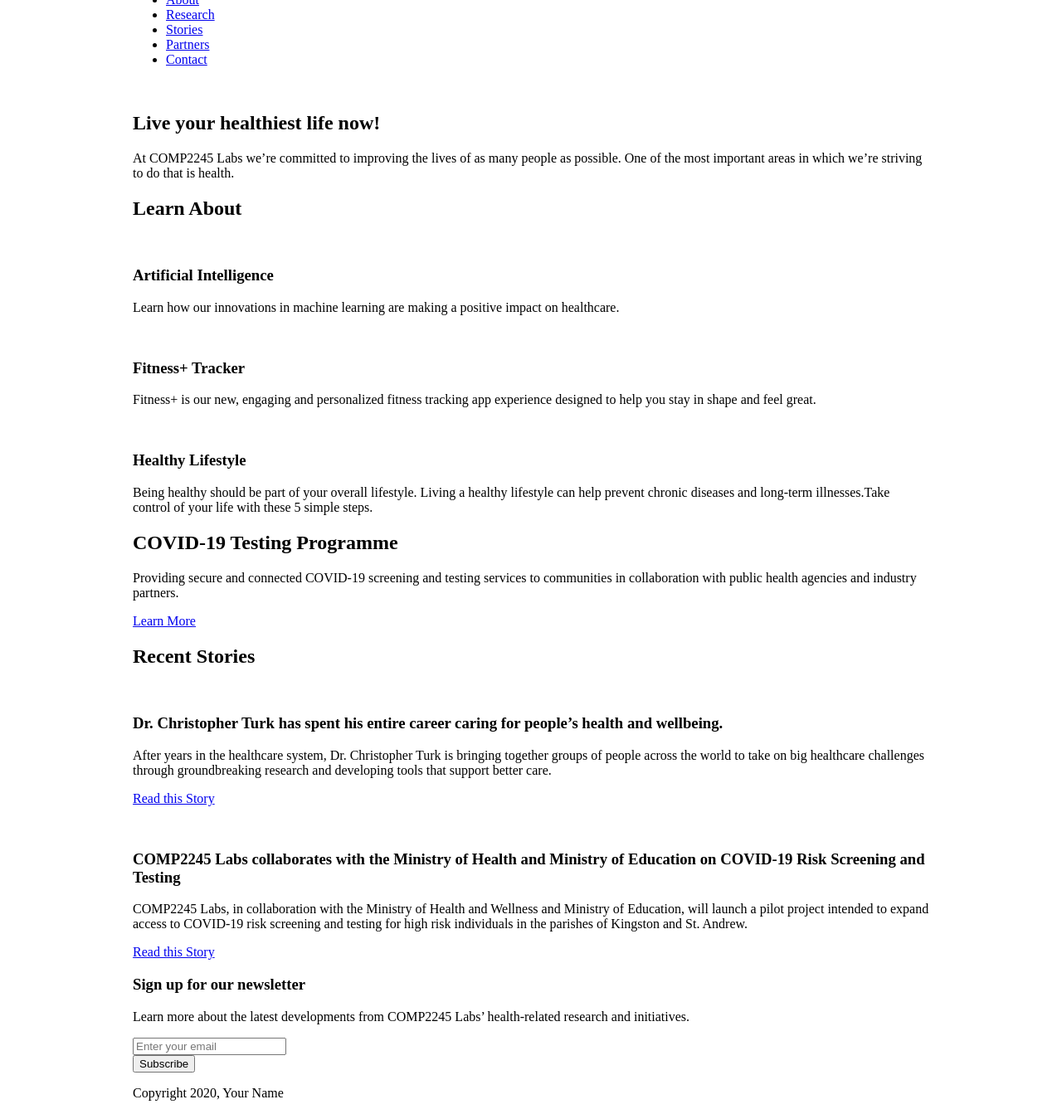
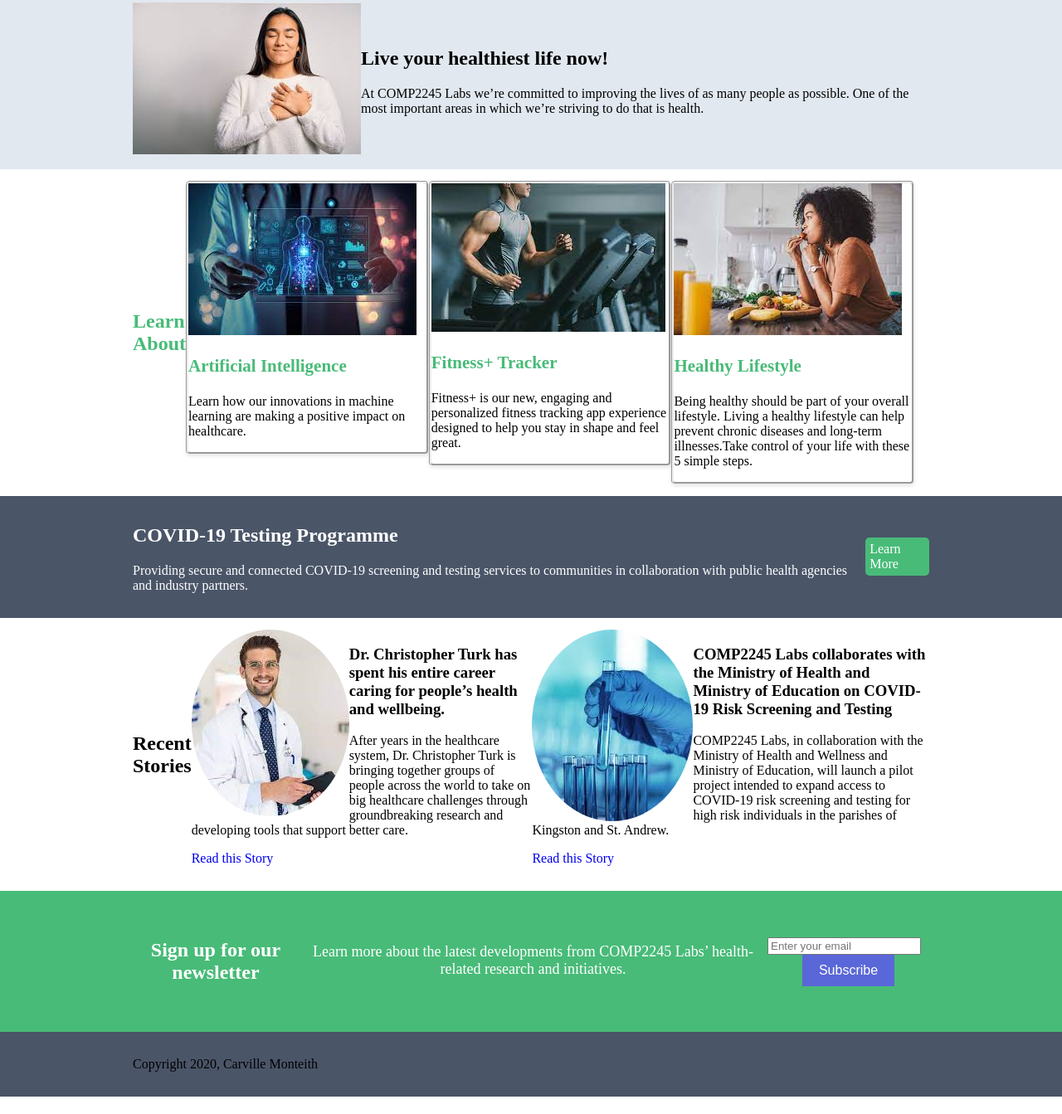
Before and after one commit to DiscontentedWanderer/info2180-project1, a plain HTML site: page index.html in a window 1280 px wide. Shown: the part 89-1432 px from the top of the page at 83% size. After the commit the page ends 1411 px from the top, so only its background shows below. Drawn offline with Linux system fonts and the light colour scheme.

Commit message:
Completed Files Added

```diff
--- a/index.html
+++ b/index.html
@@ -10,14 +10,14 @@
 <body>
     <header>
         <div class="container">
-            <h1>COMP2245 Project 1</h1>
+            <h1>INFO 2180 Project 1</h1>
             <nav>
                 <ul>
-                    <li><a href="#">About</a></li>
-                    <li><a href="#">Research</a></li>
-                    <li><a href="#">Stories</a></li>
-                    <li><a href="#">Partners</a></li>
-                    <li><a href="#">Contact</a></li>
+                    <li><a href="#">About </a></li>
+                        <li><a href="#">Research </a></li>
+                            <li><a href="#">Stories </a></li>
+                                <li><a href="#">Partners </a></li>
+                                    <li><a href="#">Contact </a></li>
                 </ul>
             </nav>
         </div>
@@ -26,7 +26,7 @@
         <section class="overview-hero">
             <div class="container">
                 <div class="overview-hero-image">
-                    <img src="#" alt="">
+                    <img src="headerpicture.jpeg" alt="" class = image>
                 </div>
                 <div class="overview-hero-text">
                     <h2>Live  your healthiest life now!</h2>
@@ -39,21 +39,21 @@
                 <h2>Learn About</h2>
                 <div class="cards">
                     <div class="card">
-                        <img src="#" alt="">
+                        <img src="healthai.jpeg" alt="">
                         <div class="card-body">
                             <h3>Artificial Intelligence</h3>
                             <p>Learn how our innovations in machine learning are making a positive impact on healthcare.</p>
                         </div>
                     </div>
                     <div class="card">
-                        <img src="#" alt="">
+                        <img src="fitness.jpeg" alt="">
                         <div class="card-body">
                             <h3>Fitness+ Tracker</h3>
                             <p>Fitness+ is our new, engaging and personalized fitness tracking app experience designed to help you stay in shape and feel great.</p>
                         </div>
                     </div>
                     <div class="card">
-                        <img src="#" alt="">
+                        <img src="healthylifestyle.jpeg" alt="">
                         <div class="card-body">
                             <h3>Healthy Lifestyle</h3>
                             <p>Being healthy should be part of your overall lifestyle. Living a healthy lifestyle can help prevent chronic diseases and long-term illnesses.Take control of your life with these 5 simple steps.</p>
@@ -69,7 +69,7 @@
                     <p>Providing secure and connected COVID-19 screening and testing services to communities in collaboration with public health agencies and industry partners.</p>
                 </div>
                 <div class="cta">
-                    <a href="#" class="btn">Learn More</a>
+                    <a href="" class="btn">Learn More</a>
                 </div>
             </div>
         </section>
@@ -77,7 +77,7 @@
             <div class="container">
                 <h2>Recent Stories</h2>
                 <article>
-                    <img src="" alt="">
+                    <img src="healthprofessional.jpeg" alt="" class = "image1">
                     <div class="article-body">
                         <h3>Dr. Christopher Turk has spent his entire career caring for people’s health and wellbeing.</h3>
                         <p>After years in the healthcare system, Dr. Christopher Turk is bringing together groups of people across the world to take on big healthcare challenges through groundbreaking research and developing tools that support better care.</p>
@@ -85,7 +85,7 @@
                     </div>
                 </article>
                 <article>
-                    <img src="" alt="">
+                    <img src="testing.jpeg" alt="" class="image2">
                     <div class="article-body">
                         <h3>COMP2245 Labs collaborates with the Ministry of Health and Ministry of Education on COVID-19 Risk Screening and Testing</h3>
                         <p>COMP2245 Labs, in collaboration with the Ministry of Health and Wellness and Ministry of Education, will launch a pilot project intended to expand access to COVID-19 risk screening and testing for high risk individuals in the parishes of Kingston and St. Andrew.</p>
@@ -110,7 +110,7 @@
     </main>
     <footer>
         <div class="container">
-            <p>Copyright 2020, Your Name</p>
+            <p>Copyright 2020, Carville Monteith</p>
         </div>
     </footer>
 </body>
--- a/scripts.js
+++ b/scripts.js
@@ -1 +1,24 @@
 /* Add your JavaScript to this file */
+document.addEventListener("DOMContentLoaded", function () {
+    const form = document.querySelector("form");
+    const emailInput = document.getElementById("email");
+    const messageDiv = document.querySelector(".message");
+
+    form.addEventListener("submit", function (event) {
+      event.preventDefault();
+
+      const email = emailInput.value.trim();
+
+      if (email === "") {
+        // Display an error message if the email input is empty
+        messageDiv.textContent = "Please enter a valid email address.";
+      } else {
+        // Display a success message with the entered email address
+        messageDiv.textContent = `Thank you! Your email address ${email} has been added to our mailing list!`;
+
+        // You can also reset the form or clear the email input if needed
+        // form.reset();
+        // emailInput.value = "";
+      }
+    });
+  });
--- a/styles.css
+++ b/styles.css
@@ -8,4 +8,175 @@ body {
     margin: 0 auto;
     max-width: 960px;
     width: 100%;
+    display:flex;
+    justify-content:space-between;
+    align-items: center;
+    padding: 14px 16px;
+
+
+
 }
+
+
+
+header h1
+{
+    font-size: 18px;
+}
+
+a
+{
+    text-decoration: none;
+
+}
+
+
+nav a
+{
+
+    margin-bottom: 200px;
+    text-decoration: none;
+    color:#6b7280
+
+
+}
+
+a:hover
+{
+    color:#5A67D8;
+}
+
+
+nav li
+{
+    display: inline-block;
+
+}
+
+.overview-hero
+{
+    background-color: #E2E8F0;
+}
+
+.learn-about
+{
+    display:grid;
+}
+
+.learn-about h2
+{
+    color:#48BB78;
+    font-size: 24px;
+}
+
+.learn-about h3
+{
+    color: #48BB78;
+    font-size: 21px;
+}
+
+
+.card {
+    border-style: groove;
+    border-radius: 5px;
+    box-shadow: 0 2px 4px rgba(0, 0, 0, 0.1);
+
+
+
+
+  }
+
+.card {
+    float: left;
+    width: 32%;
+
+  }
+
+  /* Clear floats after the columns */
+  .row:after {
+    content: "";
+    display: table;
+    clear: both;
+  }
+
+
+.testing
+{
+    background-color: #4A5568;
+    color: white;
+}
+
+.cta  {
+    background-color: #48BB78;
+    border-radius: 5px;
+    float:right;
+    padding: 5px;
+
+  }
+
+  .cta a
+  {
+    color: white;
+
+  }
+
+  .stories {
+    display: flex;
+
+  }
+
+  .newsletter {
+    background-color: #48BB78;
+    color: white;
+    text-align: center;
+    padding: 20px;
+}
+
+.newsletter h3 {
+    font-size: 24px;
+}
+
+.newsletter p {
+    font-size: 18px;
+    margin-bottom: 20px;
+}
+
+.newsletter-form {
+    display: flex;
+    justify-content: center;
+    align-items: center;
+    flex-wrap: wrap;
+}
+
+.form-group {
+    margin-right: 10px;
+}
+
+
+
+.newsletter .btn {
+    background-color: #5A67D8;
+    color: white;
+    padding: 10px 20px;
+    border: none;
+    font-size: 16px;
+    cursor: pointer;
+}
+
+footer
+{
+    background-color: #4A5568;
+}
+
+
+.image1
+{
+    border-radius: 75%;
+    float:left;
+}
+
+.image2
+{
+    border-radius: 75%;
+    float: left;
+}
```
Also changed, not shown: fitness.jpeg (added), headerpicture.jpeg (added), healthai.jpeg (added), healthprofessional.jpeg (added), healthylifestyle.jpeg (added), testing.jpeg (added), 1 other file.
